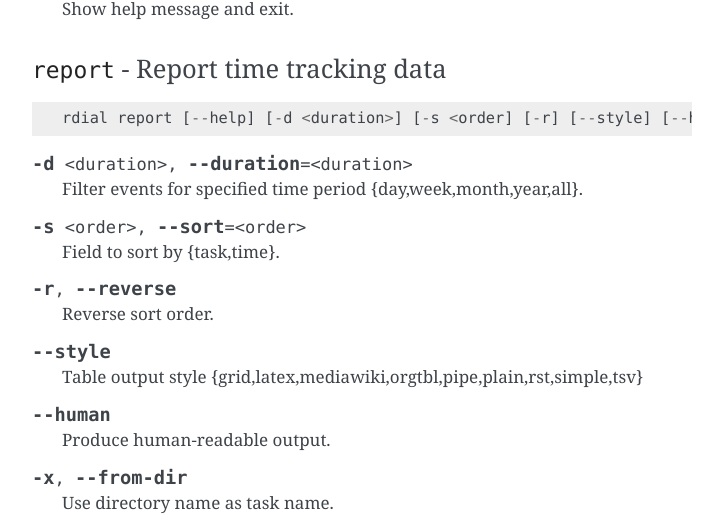
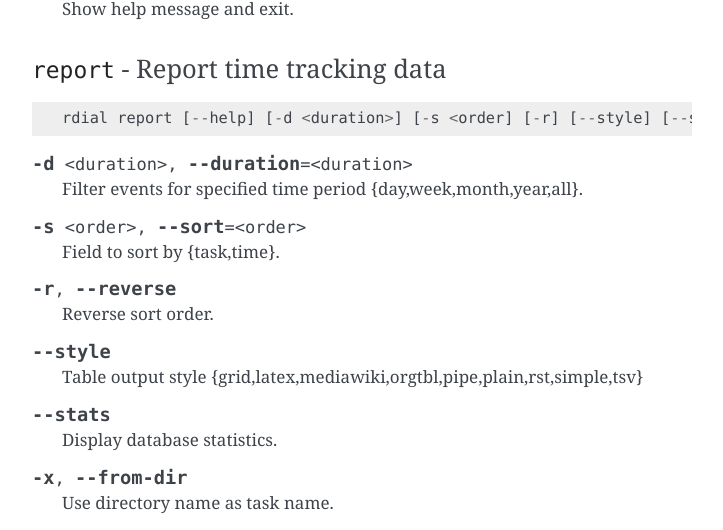
Before and after one commit to JNRowe/rdial, a Sphinx documentation site: the page built from doc/usage.rst, in a window 1280 px wide and 900 px high, scrolled down 2979 px. Shown: the part 151-681 px from the top of the window, without its empty margins (388-1111 px from the left). Built offline with Sphinx 7.4.7, drawn with Linux system fonts in a browser that asks for light colours.

Commit message:
Rename report's --human option to --stats
The new name better reflects the use case.

```diff
--- a/doc/rdial.1.rst
+++ b/doc/rdial.1.rst
@@ -174,8 +174,8 @@ Report time tracking data
 --style
     Table output style {grid,latex,mediawiki,orgtbl,pipe,plain,rst,simple,tsv}.
 
---human
-    Produce human-readable output.
+--stats
+    Display database statistics.
 
 -x, --from-dir
     Use directory name as task name.
--- a/doc/usage.rst
+++ b/doc/usage.rst
@@ -211,7 +211,7 @@ See :ref:`run wrappers configuration <run-wrappers-label>`.
 
 ::
 
-    rdial report [--help] [-d <duration>] [-s <order] [-r] [--style] [--human] <task>
+    rdial report [--help] [-d <duration>] [-s <order] [-r] [--style] [--stats] <task>
 
 .. option:: -d <duration>, --duration=<duration>
 
@@ -229,9 +229,9 @@ See :ref:`run wrappers configuration <run-wrappers-label>`.
 
    Table output style {grid,latex,mediawiki,orgtbl,pipe,plain,rst,simple,tsv}
 
-.. option:: --human
+.. option:: --stats
 
-   Produce human-readable output.
+    Display database statistics.
 
 .. option:: -x, --from-dir
 
```
Also changed, not shown: 2 other files.
